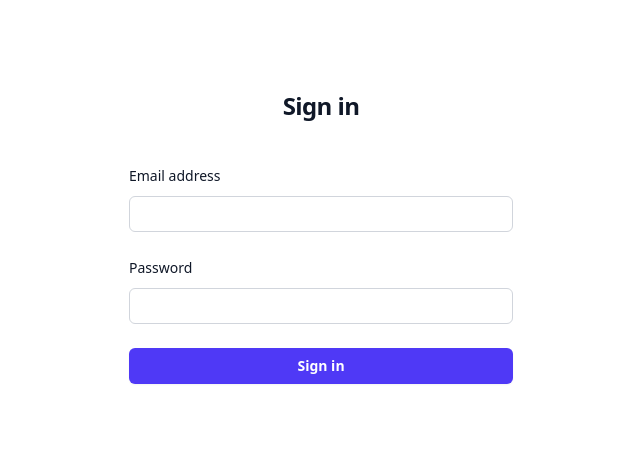
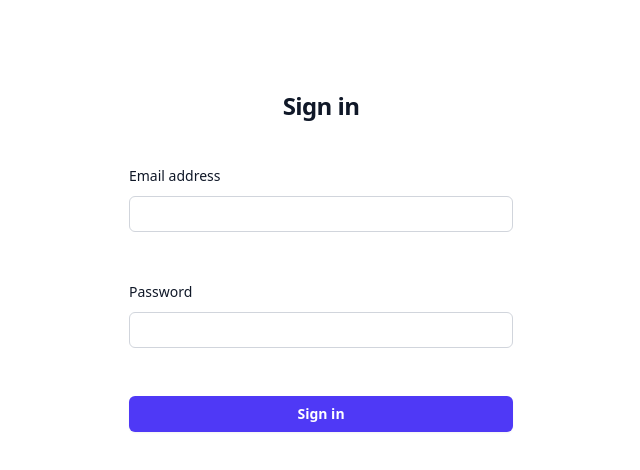
Before and after one commit to misaku54/ec-app, a React (Vite) app in the folder frontend/: page / in a window 1280 px wide. Shown: the top 470 px of the page, without its empty margins (319-959 px from the left). Built offline with nearby package versions, Linux system fonts and the light colour scheme.

Commit message:
fix:フォームの高さ固定

```diff
--- a/frontend/src/components/pages/Login.tsx
+++ b/frontend/src/components/pages/Login.tsx
@@ -12,7 +12,10 @@ export const Login = () => {
     handleSubmit,
     reset,
     formState: { errors },
-  } = useForm<Inputs>();
+  } = useForm<Inputs>({
+    mode: "onSubmit", // 初回バリデーション：submit時のみ
+    reValidateMode: "onSubmit", // 再バリデーション：submit時のみ（←これが重要）
+  });
 
   const onSubmit: SubmitHandler<Inputs> = (data) => {
     console.log(data);
@@ -44,7 +47,7 @@ export const Login = () => {
                 type="email"
                 className="block w-full rounded-md bg-white px-3 py-1.5 text-base text-gray-900 outline-1 -outline-offset-1 outline-gray-300 placeholder:text-gray-400 focus:outline-2 focus:-outline-offset-2 focus:outline-indigo-600 sm:text-sm/6"
               />
-              <p className="mt-1 text-sm text-red-600">
+              <p className="mt-1 text-sm text-red-600 min-h-[20px]">
                 <ErrorMessage errors={errors} name="email" />
               </p>
             </div>
@@ -68,7 +71,7 @@ export const Login = () => {
                 type="password"
                 className="block w-full rounded-md bg-white px-3 py-1.5 text-base text-gray-900 outline-1 -outline-offset-1 outline-gray-300 placeholder:text-gray-400 focus:outline-2 focus:-outline-offset-2 focus:outline-indigo-600 sm:text-sm/6"
               />
-              <p className="mt-1 text-sm text-red-600">
+              <p className="mt-1 text-sm text-red-600 min-h-[20px]">
                 <ErrorMessage errors={errors} name="password" />
               </p>
             </div>
```
